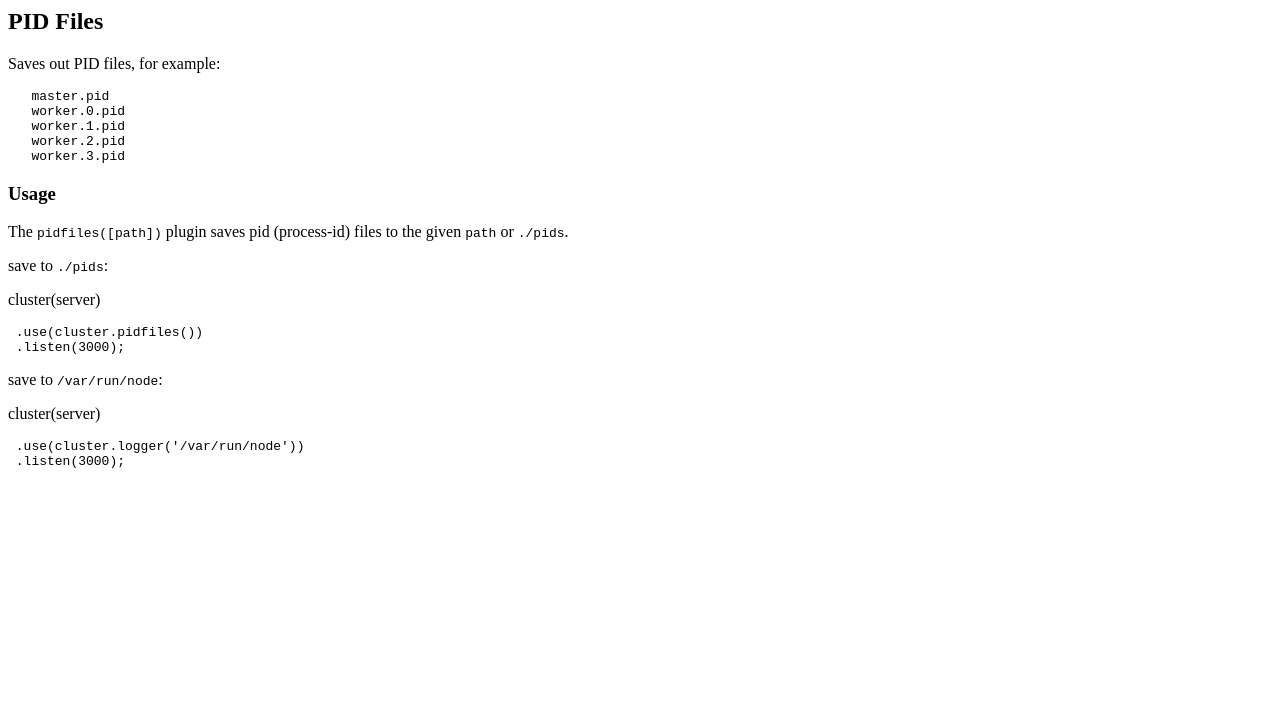
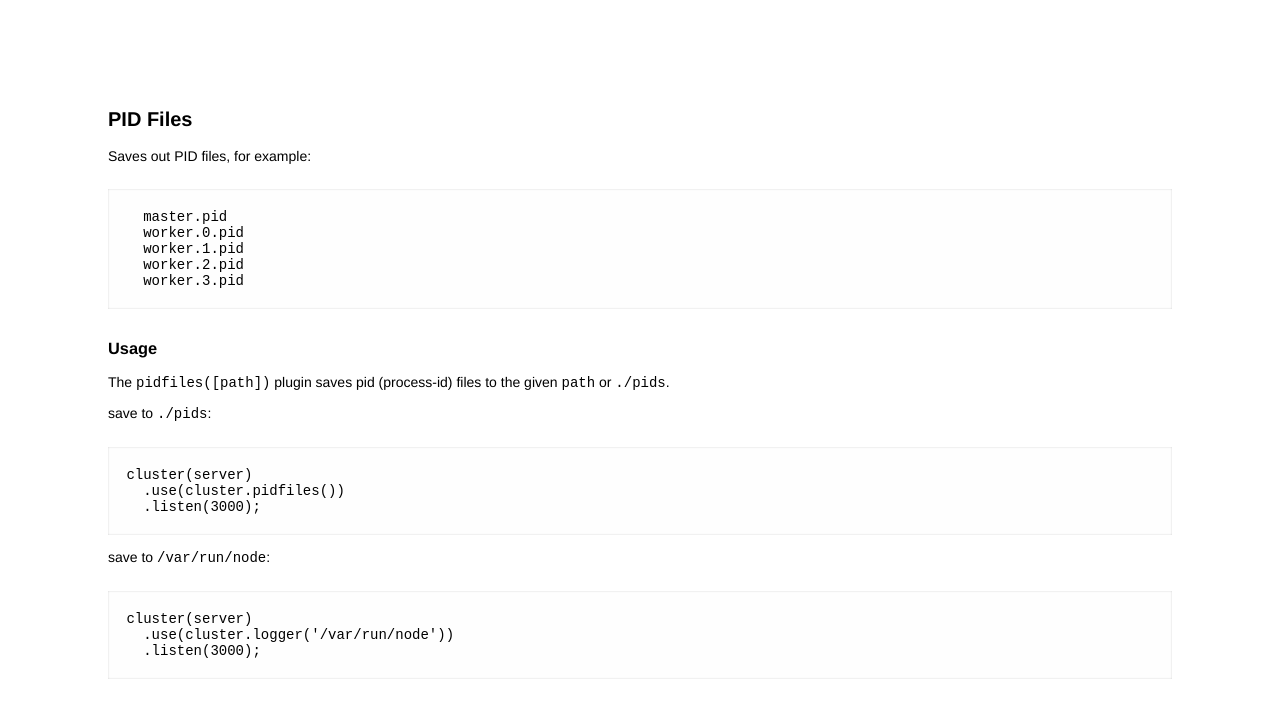
Before and after one commit to LearnBoost/cluster, a plain HTML site: page docs/pidfiles.html in a window 1280 px wide. Drawn offline with Linux system fonts and the light colour scheme.

Commit message:
subpage work

```diff
--- a/docs/pidfiles.html
+++ b/docs/pidfiles.html
@@ -1,4 +1,9 @@
-<div class='mp'>
+<html>
+  <head>
+    <title>Cluster - extensible multi-core server management for nodejs</title>
+    <link rel='stylesheet' href='../main.css' />
+  </head>
+  <body><div class='mp'>
 <h2 id="PID-Files">PID Files</h2>
 
 <p> Saves out PID files, for example:</p>
@@ -16,18 +21,18 @@
 
 <p>save to <code>./pids</code>:</p>
 
-<p>   cluster(server)</p>
-
-<pre><code> .use(cluster.pidfiles())
- .listen(3000);
+<pre><code> cluster(server)
+   .use(cluster.pidfiles())
+   .listen(3000);
 </code></pre>
 
 <p>save to <code>/var/run/node</code>:</p>
 
-<p>   cluster(server)</p>
-
-<pre><code> .use(cluster.logger('/var/run/node'))
- .listen(3000);
+<pre><code> cluster(server)
+   .use(cluster.logger('/var/run/node'))
+   .listen(3000);
 </code></pre>
 
 </div>
+  </body>
+</html>
--- a/main.css
+++ b/main.css
@@ -16,6 +16,25 @@ a:hover {
 .description {
   display: block;
   width: 100%;
+}
+
+h1 {
+  font-size: 28px;
+}
+
+h2 {
+  font-size: 20px;
+}
+
+h3 {
+  margin-top: 30px;
+}
+
+pre {
+  margin: 25px 0 10px 0;
+  background: #fefefe;
+  padding: 20px 10px;
+  -webkit-box-shadow: inset 0 0 2px rgba(0,0,0,0.2);
 }
 
 #footer {
```
Also changed, not shown: docs/api.html (+12 -5 lines), docs/api.md (+14 -14 lines), docs/debug.html (+8 -1 lines), docs/logger.html (+8 -1 lines), docs/pidfiles.md (+6 -6 lines), docs/reload.html (+8 -1 lines), docs/repl.html (+8 -1 lines), docs/stats.html (+8 -1 lines), head.html (added, +6 -0 lines), index.html (+1 -0 lines), tail.html (added, +2 -0 lines), 1 other file.
